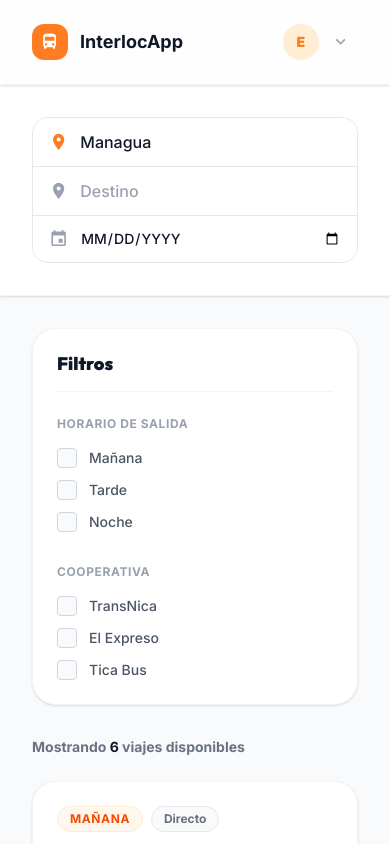
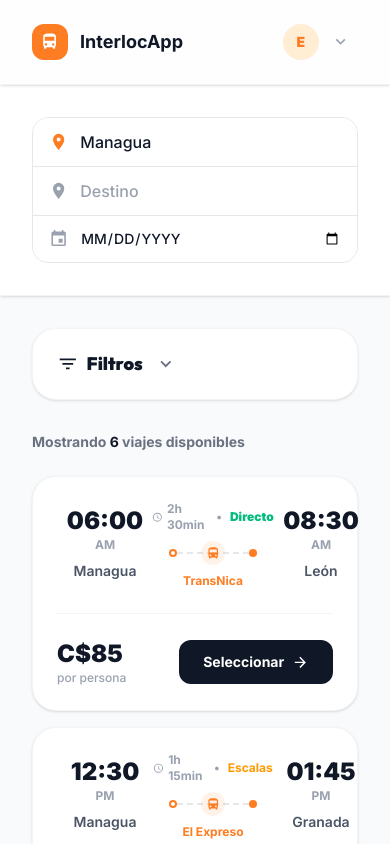
Before and after one commit to Zeols/interlocapp, a Next.js app: page /trips in a window 390 px wide. Shown: the top 844 px of the page. Built offline with nearby package versions, Linux system fonts and the light colour scheme.

Commit message:
Fix responsive issues in landing page button and trips filter

```diff
--- a/src/app/(app)/trips/page.tsx
+++ b/src/app/(app)/trips/page.tsx
@@ -9,7 +9,10 @@ import {
   mdiCalendar,
   mdiCheck,
   mdiArrowRight,
-  mdiClockOutline
+  mdiClockOutline,
+  mdiFilterVariant,
+  mdiChevronDown,
+  mdiChevronUp
 } from "@mdi/js";
 
 const COOPERATIVES = ["TransNica", "El Expreso", "Tica Bus"];
@@ -35,6 +38,7 @@ export default function TripsPage() {
   const [coopFilter, setCoopFilter] = useState<Record<string, boolean>>(
     Object.fromEntries(COOPERATIVES.map(c => [c, false]))
   );
+  const [showMobileFilters, setShowMobileFilters] = useState(false);
 
   const toggleSchedule = (k: string) => setScheduleFilter(p => ({ ...p, [k]: !p[k] }));
   const toggleCoop = (k: string) => setCoopFilter(p => ({ ...p, [k]: !p[k] }));
@@ -55,16 +59,6 @@ export default function TripsPage() {
   });
 
   const goPurchase = () => router.push("/compra");
-
-  // Flat pills for schedules
-  const getScheduleStyle = (schedule: string) => {
-    switch (schedule) {
-      case 'mañana': return "bg-orange-50 text-orange-600 border border-orange-100";
-      case 'tarde': return "bg-sky-50 text-sky-600 border border-sky-100";
-      case 'noche': return "bg-indigo-50 text-indigo-600 border border-indigo-100";
-      default: return "bg-gray-50 text-gray-600 border border-gray-200";
-    }
-  };
 
   return (
     <div className="w-full pb-16">
@@ -106,17 +100,25 @@ export default function TripsPage() {
       <div className="max-w-6xl mx-auto px-8 mt-8 flex flex-col lg:flex-row gap-8 items-start">
         {/* Sidebar */}
         <aside className="w-full lg:w-64 shrink-0 bg-white border border-gray-100 rounded-3xl p-6 shadow-sm sticky top-[100px]">
-          <div className="flex items-center justify-between mb-6 pb-4 border-b border-gray-100">
-            <h2 className="text-lg font-black text-gray-900">Filtros</h2>
+          <div className={`flex items-center justify-between ${showMobileFilters ? 'mb-6 pb-4 border-b border-gray-100' : 'lg:mb-6 lg:pb-4 lg:border-b lg:border-gray-100'}`}>
+            <button
+              onClick={() => setShowMobileFilters(!showMobileFilters)}
+              className="flex items-center gap-2 lg:pointer-events-none"
+            >
+              <Icon path={mdiFilterVariant} size={0.9} className="text-gray-900 lg:hidden" />
+              <h2 className="text-lg font-black text-gray-900">Filtros</h2>
+              <Icon path={showMobileFilters ? mdiChevronUp : mdiChevronDown} size={0.9} className="text-gray-500 lg:hidden ml-1" />
+            </button>
             {hasFilters && (
-              <button onClick={clearFilters} className="text-sm font-bold text-primary hover:text-primary-dark">
+              <button onClick={clearFilters} className="text-sm font-bold text-primary hover:text-primary-dark ml-4">
                 Limpiar
               </button>
             )}
           </div>
 
-          <div className="mb-8">
-            <p className="text-xs font-bold text-gray-400 uppercase tracking-wider mb-4">Horario de salida</p>
+          <div className={`${showMobileFilters ? 'block' : 'hidden'} lg:block`}>
+            <div className="mb-8">
+              <p className="text-xs font-bold text-gray-400 uppercase tracking-wider mb-4">Horario de salida</p>
             <div className="space-y-3">
               {["mañana", "tarde", "noche"].map(k => (
                 <button key={k} onClick={() => toggleSchedule(k)} className="flex items-center gap-3 w-full group">
@@ -146,6 +148,7 @@ export default function TripsPage() {
               ))}
             </div>
           </div>
+          </div>
         </aside>
 
         {/* Main Content */}
@@ -168,15 +171,6 @@ export default function TripsPage() {
             <div className="space-y-4">
               {filtered.map(trip => (
                 <div key={trip.id} className="bg-white border border-gray-100 rounded-3xl p-6 shadow-sm hover:shadow-md transition-shadow">
-                  <div className="flex items-center gap-2 mb-6">
-                    <span className={`px-3 py-1 rounded-full text-xs font-bold uppercase tracking-wider ${getScheduleStyle(trip.schedule)}`}>
-                      {trip.schedule}
-                    </span>
-                    <span className="px-3 py-1 rounded-full text-xs font-bold text-gray-500 bg-gray-50 border border-gray-200">
-                      {trip.type}
-                    </span>
-                  </div>
-
                   <div className="flex flex-col md:flex-row items-center gap-6 md:gap-0">
                     <div className="flex-1 flex flex-row items-center w-full">
                       <div className="text-center w-24 shrink-0">
@@ -186,8 +180,10 @@ export default function TripsPage() {
                       </div>
 
                       <div className="flex-1 flex flex-col items-center px-4 shrink-0 min-w-[120px]">
-                        <p className="text-xs font-bold text-gray-400 mb-2 flex items-center gap-1">
+                        <p className="text-xs font-bold text-gray-400 mb-2 flex items-center justify-center gap-1">
                           <Icon path={mdiClockOutline} size={0.6} /> {trip.duration}
+                          <span className="mx-1">•</span>
+                          <span className={trip.type === 'Directo' ? 'text-emerald-500 font-black' : 'text-amber-500 font-bold'}>{trip.type}</span>
                         </p>
                         <div className="w-full flex items-center relative h-6">
                           <div className="w-2 h-2 rounded-full border-2 border-primary bg-white z-10" />
--- a/src/app/page.tsx
+++ b/src/app/page.tsx
@@ -31,7 +31,7 @@ export default function LandingPage() {
         </div>
         <button
           onClick={goLogin}
-          className="bg-gray-900 hover:bg-gray-800 text-white font-bold px-6 py-2.5 rounded-full transition-all duration-300 hover:scale-105 active:scale-95 cursor-pointer shadow-md hover:shadow-lg"
+          className="bg-gray-900 hover:bg-gray-800 text-white font-bold px-4 py-2 text-sm md:text-base md:px-6 md:py-2.5 rounded-full whitespace-nowrap transition-all duration-300 hover:scale-105 active:scale-95 cursor-pointer shadow-md hover:shadow-lg"
         >
           Iniciar Sesión
         </button>
```
